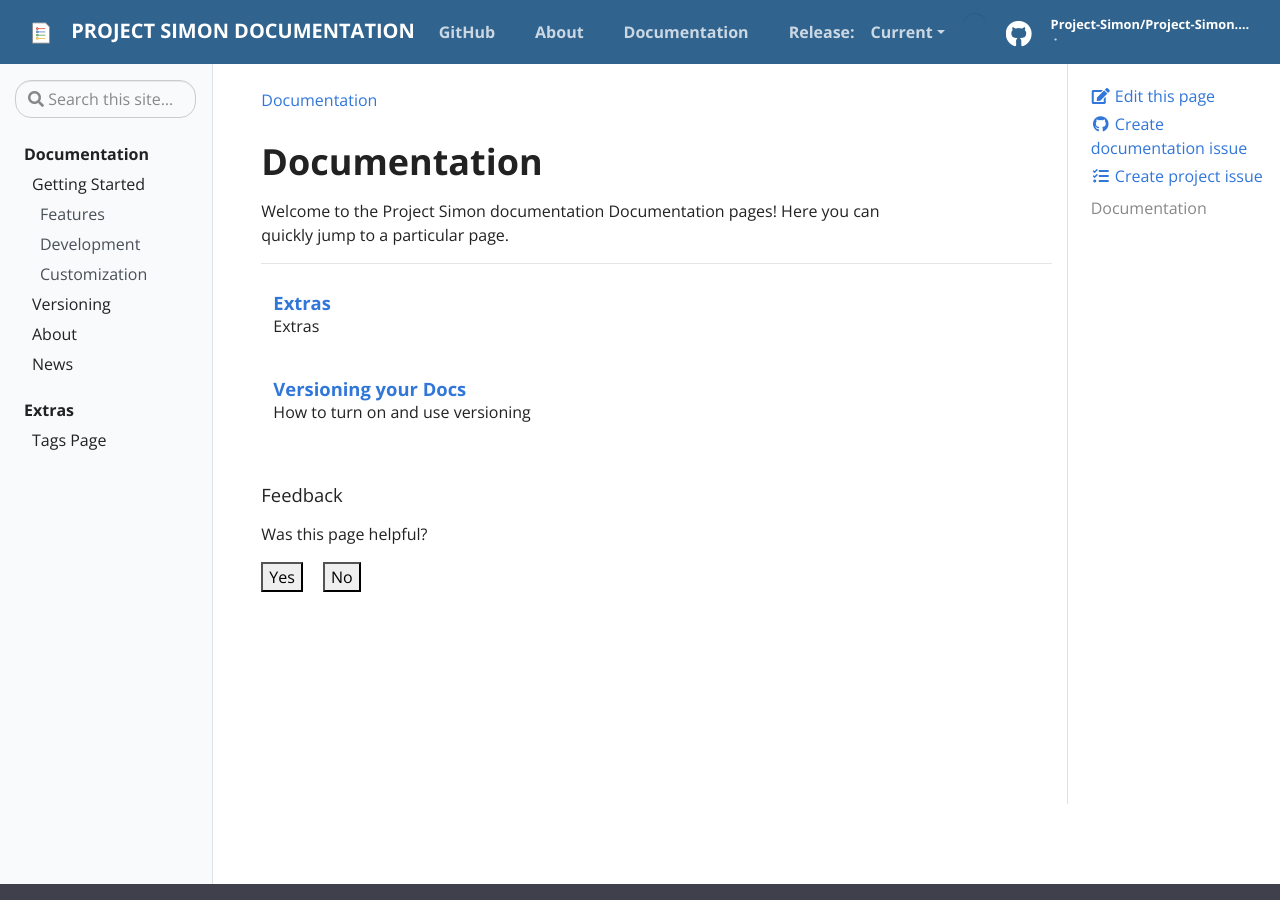
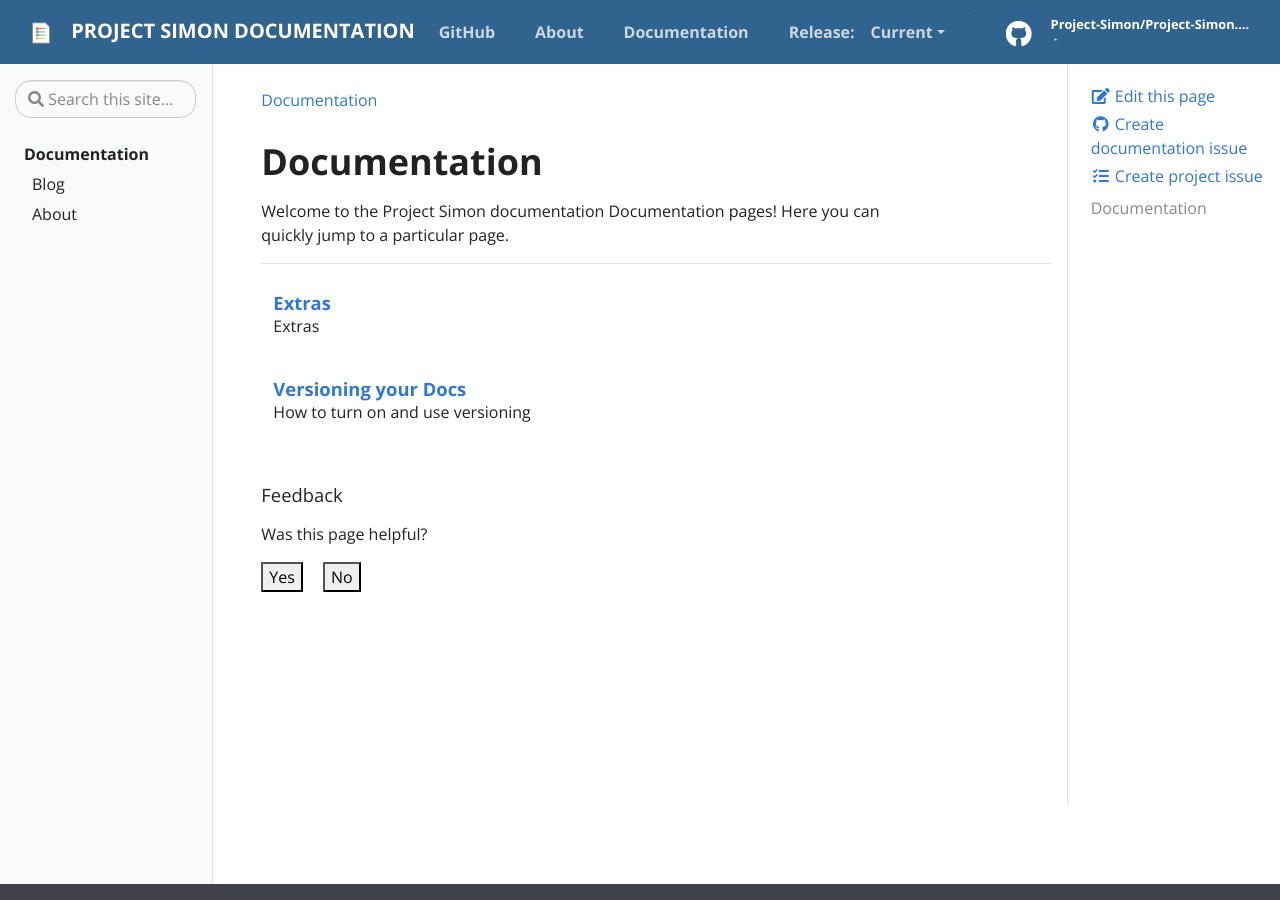
Before and after one commit to Project-Simon/Project-Simon.github.io, a Jekyll site: the page built from pages/docs.md, in a window 1280 px wide and 900 px high. Built offline with Jekyll 4.4.1, drawn with Linux system fonts in a browser that asks for light colours.

Commit message:
Update left sidebar content, change news tag into blog tag

```diff
--- a/_data/toc.yml
+++ b/_data/toc.yml
@@ -1,23 +1,7 @@
 - title: Documentation
   url: docs
   links:
-    - title: "Getting Started"
-      url: "docs/getting-started"
-      children:
-        - title: Features
-          url: "docs/getting-started#getting-started"
-        - title: Development
-          url: "docs/getting-started#development"
-        - title: Customization
-          url: "docs/getting-started#customization"
-    - title: Versioning
-      url: "docs/versioning"
+    - title: "Blog"
+      url: "blog"
     - title: "About"
       url: "about"
-    - title: "News"
-      url: "news"
-- title: "Extras"
-  url: "docs/extras"
-  links:
-    - title: Tags Page
-      url: "tags"
--- a/_data/versions/previous-toc.yml
+++ b/_data/versions/previous-toc.yml
@@ -1,21 +1,7 @@
 - title: Documentation
   url: docs
   links:
-    - title: "Getting Started"
-      url: "docs/getting-started"
-      children:
-        - title: Features
-          url: "docs/getting-started#getting-started"
-        - title: Development
-          url: "docs/getting-started#development"
-        - title: Customization
-          url: "docs/getting-started#customization"
+    - title: "Blog"
+      url: "blog"
     - title: "About"
       url: "about"
-    - title: "News"
-      url: "news"
-- title: "Extras"
-  url: "docs/extras"
-  links:
-    - title: Tags Page
-      url: "tags"
--- a/pages/news.md
+++ b/pages/blog.md
@@ -1,9 +1,9 @@
 ---
-title: News
-permalink: /news/
+title: Blog
+permalink: /blog/
 ---
 
-# News
+# Blog posts
 
 <p>Subscribe with <a href="{{ site.baseurl }}/feed.xml">RSS</a> to keep up with the latest news.
 For site changes, see the <a href="https://github.com/{{ site.github_user }}/{{ site.github_repo }}/blob/master/CHANGELOG.md">changelog</a> kept with the code base.</p>
```
